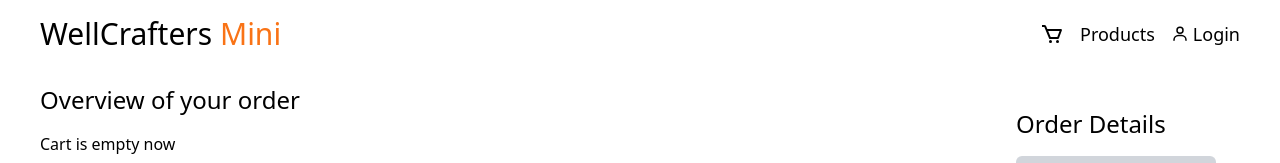
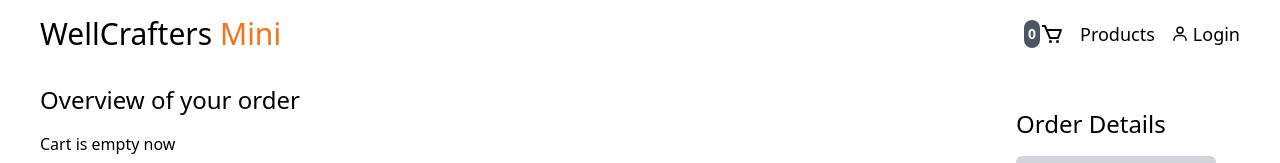
Before and after one commit to shadullah/mini-e-commerce, a React (Vite) app: page /carts in a window 1280 px wide. Shown: the top 163 px of the page. Built offline with nearby package versions, Linux system fonts and the light colour scheme.

Commit message:
cart number added in navbar

```diff
--- a/src/App.jsx
+++ b/src/App.jsx
@@ -7,6 +7,7 @@ import { useState } from "react";
 
 function App() {
   const [user, setUser] = useState(null);
+  const [len, setLen] = useState(0);
 
   const loginMain = (userData) => {
     setUser(userData);
@@ -20,6 +21,7 @@ function App() {
     localStorage.removeItem("id");
     localStorage.removeItem("token");
     localStorage.removeItem("accToken");
+    // setLen(0);
   };
 
   return (
@@ -29,10 +31,10 @@ function App() {
           <div>
             <Toaster position="top-right" />
           </div>
-          <Navbar user={user} logout={logoutMain} />
+          <Navbar user={user} logout={logoutMain} len={len} />
 
           <main className="max-w-[1200px] mx-auto">
-            <Outlet context={{ loginMain }} />
+            <Outlet context={{ loginMain, setLen }} />
           </main>
           <Footer />
         </AuthProvider>
--- a/src/Components/Pages/Cart/Cart.jsx
+++ b/src/Components/Pages/Cart/Cart.jsx
@@ -2,13 +2,13 @@ import axios from "axios";
 import { useEffect, useMemo, useState } from "react";
 import toast from "react-hot-toast";
 import { IoMdClose } from "react-icons/io";
+import { useOutletContext } from "react-router-dom";
 // import { useNavigate } from "react-router-dom";
 
 const Cart = () => {
   const [carts, setCarts] = useState([]);
   const [loading, setLoading] = useState(true);
-  const [cartId, setCartId] = useState("");
-  // const router = useNavigate();
+  const { setLen } = useOutletContext();
 
   useEffect(() => {
     const fetchCart = async () => {
@@ -34,10 +34,8 @@ const Cart = () => {
         );
         console.log(res.data);
         const cartData = res?.data.cart_items || "";
-        const cartId = res?.data?.id;
-        setCartId(cartId);
-        // console.log(cartId);
         console.log(cartData);
+        setLen(cartData.length);
         setCarts(cartData);
       } catch (error) {
         toast.error("Failed to fetch cart items", { duration: 3000 });
@@ -47,7 +45,7 @@ const Cart = () => {
       }
     };
     fetchCart();
-  }, []);
+  }, [setLen]);
 
   const Subtotal = useMemo(() => {
     return carts.reduce((ttl, Item) => ttl + Item.price * Item.quantity, 0);
--- a/src/Components/Shared/Navbar/Navbar.jsx
+++ b/src/Components/Shared/Navbar/Navbar.jsx
@@ -3,7 +3,7 @@ import { BiCart, BiLogOut, BiUser } from "react-icons/bi";
 import { Link } from "react-router-dom";
 // import { useAuth } from "../../../contexts/AuthContext/AuthContext";
 
-const Navbar = ({ user, logout }) => {
+const Navbar = ({ user, logout, len }) => {
   // const { user, logout } = useAuth();
 
   const handleLogout = () => {
@@ -23,7 +23,10 @@ const Navbar = ({ user, logout }) => {
         <div>
           <ul className="flex items-center space-x-4 text-lg">
             <Link to="/carts">
-              <li>
+              <li className="flex items-center">
+                <span className="text-sm font-bold bg-gray-600 rounded-full px-1 py-1 text-white">
+                  {len}
+                </span>
                 <BiCart className="text-2xl" />
               </li>
             </Link>
```
